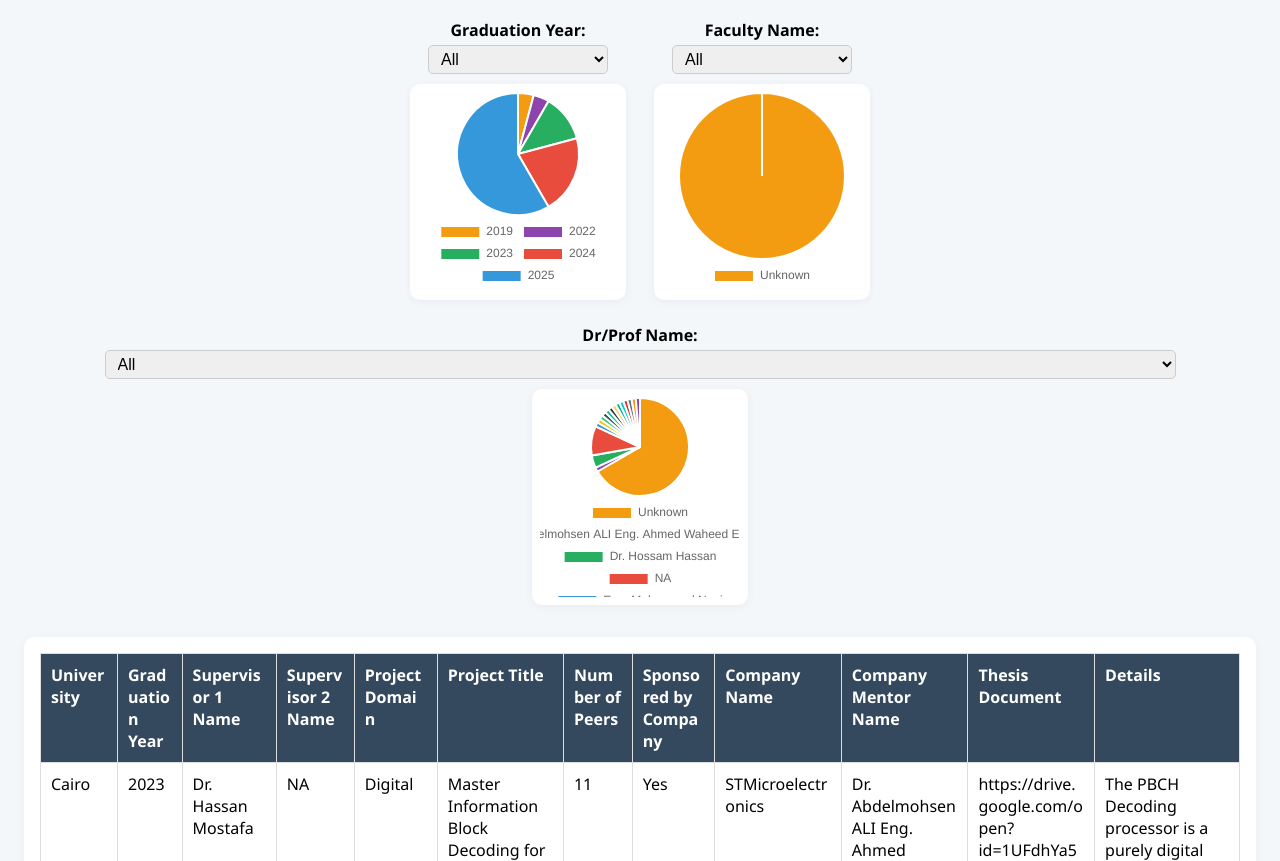
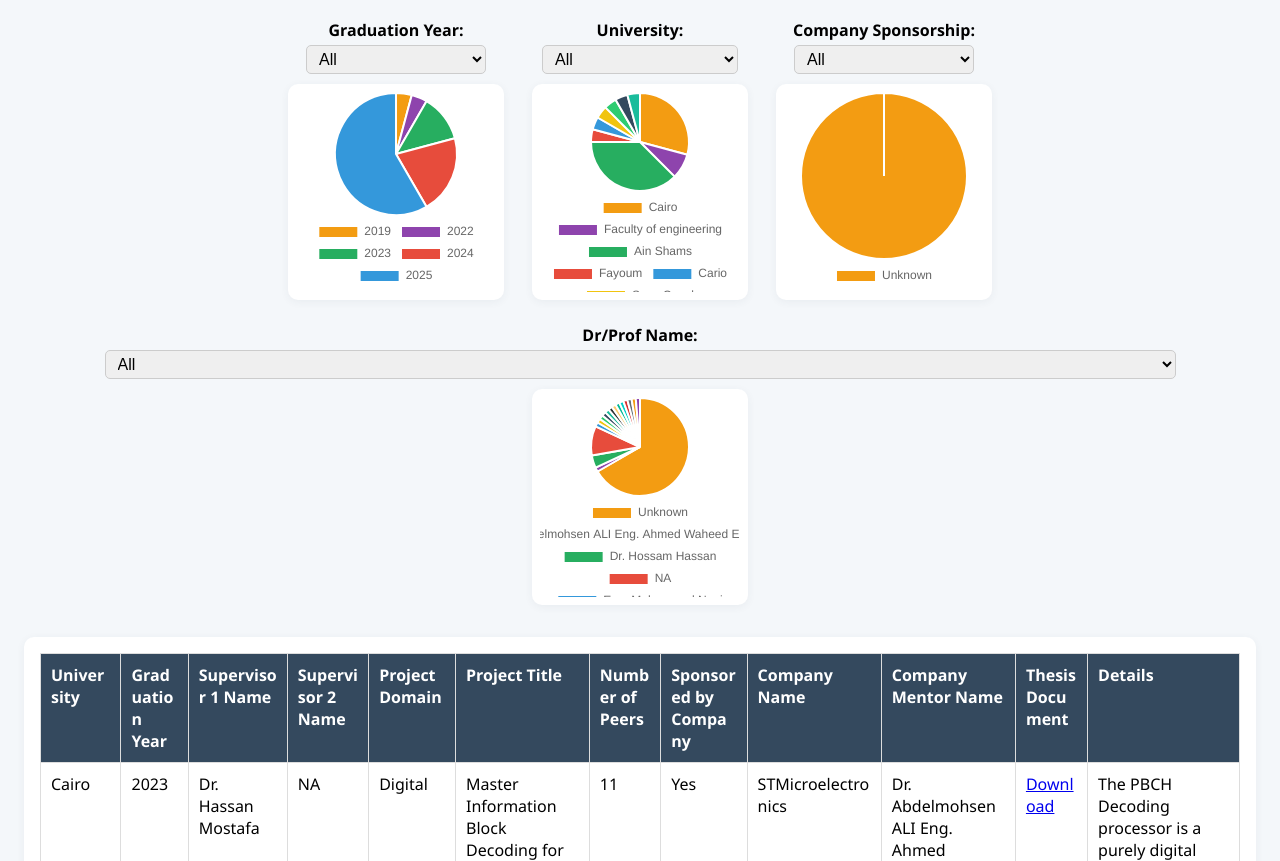
Before and after one commit to Sherif-Hosny93/Graduation-Projects, a plain HTML site: page index.html in a window 1280 px wide. Shown: the part 91-952 px from the top of the page. Drawn offline with nearby package versions, Linux system fonts and the light colour scheme.

Commit message:
Add files via upload

```diff
--- a/index.html
+++ b/index.html
@@ -18,10 +18,21 @@
       </div>
     </div>
     <div class="chart-group">
-      <label for="faculty-select">Faculty Name:</label>
-      <select id="faculty-select"><option value="">All</option></select>
+      <label for="university-select">University:</label>
+      <select id="university-select"><option value="">All</option></select>
       <div class="chart-container">
-        <canvas id="facultyPie" width="200" height="200"></canvas>
+        <canvas id="universityPie" width="200" height="200"></canvas>
+      </div>
+    </div>
+    <div class="chart-group">
+      <label for="sponsorship-select">Company Sponsorship:</label>
+      <select id="sponsorship-select">
+        <option value="">All</option>
+        <option value="Yes">Yes</option>
+        <option value="No">No</option>
+      </select>
+      <div class="chart-container">
+        <canvas id="sponsorshipPie" width="200" height="200"></canvas>
       </div>
     </div>
     <div class="chart-group">
@@ -41,8 +52,8 @@
       let allData = [];
       let filteredData = [];
       let charts = {};
+      let firstColumnName = ""; // To be detected dynamically
 
-      // Count occurrences by single field
       function countByField(data, field) {
         const counts = {};
         data.forEach((row) => {
@@ -52,7 +63,6 @@
         return counts;
       }
 
-      // Count occurrences by multiple fields combined
       function countByMultipleFields(data, fields) {
         const counts = {};
         data.forEach((row) => {
@@ -64,7 +74,6 @@
         return counts;
       }
 
-      // Populate dropdown from single field
       function populateDropdown(data, field, selectId) {
         const select = document.getElementById(selectId);
         const values = Array.from(new Set(data.map((row) => row[field] || "Unknown"))).sort();
@@ -73,7 +82,6 @@
           values.map((val) => `<option value="${val}">${val}</option>`).join("");
       }
 
-      // Populate dropdown from multiple fields combined
       function populateDropdownMultipleFields(data, fields, selectId) {
         const select = document.getElementById(selectId);
         const valuesSet = new Set();
@@ -89,7 +97,6 @@
           values.map((val) => `<option value="${val}">${val}</option>`).join("");
       }
 
-      // Render pie chart
       function renderPieChart(data, fieldOrFields, chartId, isMultipleFields = false) {
         const counts = isMultipleFields ? countByMultipleFields(data, fieldOrFields) : countByField(data, fieldOrFields);
         const ctx = document.getElementById(chartId).getContext("2d");
@@ -131,7 +138,6 @@
         });
       }
 
-      // Render data table
       function renderTable(data) {
         const container = document.getElementById("table-container");
         if (!data.length) {
@@ -142,7 +148,8 @@
         // Header
         const thead = document.createElement("thead");
         const headerRow = document.createElement("tr");
-        Object.keys(data[0]).forEach((key) => {
+        const dataColumns = Object.keys(data[0]);
+        dataColumns.forEach((key) => {
           if (key !== "Project Summary") {
             const th = document.createElement("th");
             th.textContent = key;
@@ -156,10 +163,20 @@
         const tbody = document.createElement("tbody");
         data.forEach((row) => {
           const tr = document.createElement("tr");
-          Object.entries(row).forEach(([k, v]) => {
+          dataColumns.forEach((k) => {
             if (k !== "Project Summary") {
               const td = document.createElement("td");
-              td.textContent = v;
+              if (k.trim().toLowerCase() === "thesis document" && row[k] && row[k].trim() !== "") {
+                // Thesis document as hyperlink
+                const link = document.createElement("a");
+                link.href = row[k];
+                link.target = "_blank";
+                link.rel = "noopener noreferrer";
+                link.textContent = "Download";
+                td.appendChild(link);
+              } else {
+                td.textContent = row[k];
+              }
               tr.appendChild(td);
             }
           });
@@ -207,27 +224,29 @@
         container.appendChild(table);
       }
 
-      // Apply filters and update charts/table
       function applyFilters() {
         const year = document.getElementById("year-select").value;
-        const faculty = document.getElementById("faculty-select").value; // Faculty Name
+        const university = document.getElementById("university-select").value;
         const prof = document.getElementById("prof-select").value;
+        const sponsorship = document.getElementById("sponsorship-select").value;
+
         filteredData = allData.filter(
           (row) =>
             (year === "" || row["Graduation Year"] === year) &&
-            (faculty === "" || row["Faculty Name"] === faculty) &&
+            (university === "" || row[firstColumnName] === university) &&
+            (sponsorship === "" || (row["Company Sponsorship"] || "").toLowerCase() === sponsorship.toLowerCase()) &&
             (prof === "" ||
               row["Supervisor 1"] === prof ||
               row["Supervisor 2"] === prof ||
               row["Company Mentor Name"] === prof)
         );
         renderPieChart(filteredData, "Graduation Year", "yearPie");
-        renderPieChart(filteredData, "Faculty Name", "facultyPie");
+        renderPieChart(filteredData, firstColumnName, "universityPie");
+        renderPieChart(filteredData, "Company Sponsorship", "sponsorshipPie");
         renderPieChart(filteredData, ["Supervisor 1", "Supervisor 2", "Company Mentor Name"], "profPie", true);
         renderTable(filteredData);
       }
 
-      // Fetch CSV and initialize
       fetch(csvURL)
         .then((response) => {
           if (!response.ok) throw new Error("Network response was not ok");
@@ -239,8 +258,15 @@
             skipEmptyLines: true,
             complete: function (results) {
               allData = results.data;
+              if (allData.length > 0) {
+                // Use the first column as university
+                firstColumnName = Object.keys(allData[0])[0];
+              } else {
+                firstColumnName = "University";
+              }
               populateDropdown(allData, "Graduation Year", "year-select");
-              populateDropdown(allData, "Faculty Name", "faculty-select");
+              populateDropdown(allData, firstColumnName, "university-select");
+              // No need to populate sponsorship dropdown (it's static)
               populateDropdownMultipleFields(
                 allData,
                 ["Supervisor 1", "Supervisor 2", "Company Mentor Name"],
@@ -256,8 +282,9 @@
         });
 
       document.getElementById("year-select").addEventListener("change", applyFilters);
-      document.getElementById("faculty-select").addEventListener("change", applyFilters);
+      document.getElementById("university-select").addEventListener("change", applyFilters);
       document.getElementById("prof-select").addEventListener("change", applyFilters);
+      document.getElementById("sponsorship-select").addEventListener("change", applyFilters);
     });
   </script>
 </body>
```
Also changed, not shown: style.css (line endings or trailing spaces).
